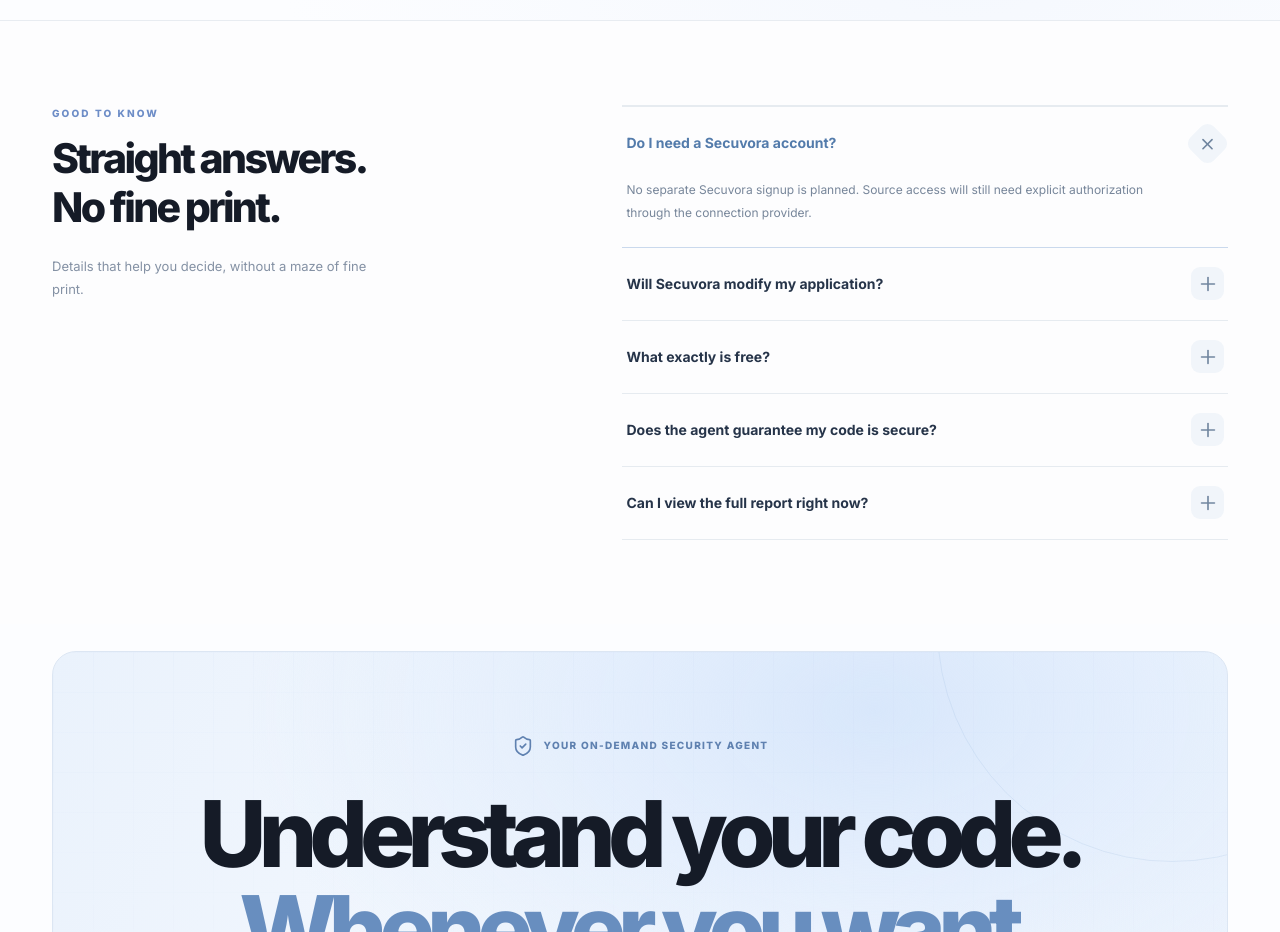
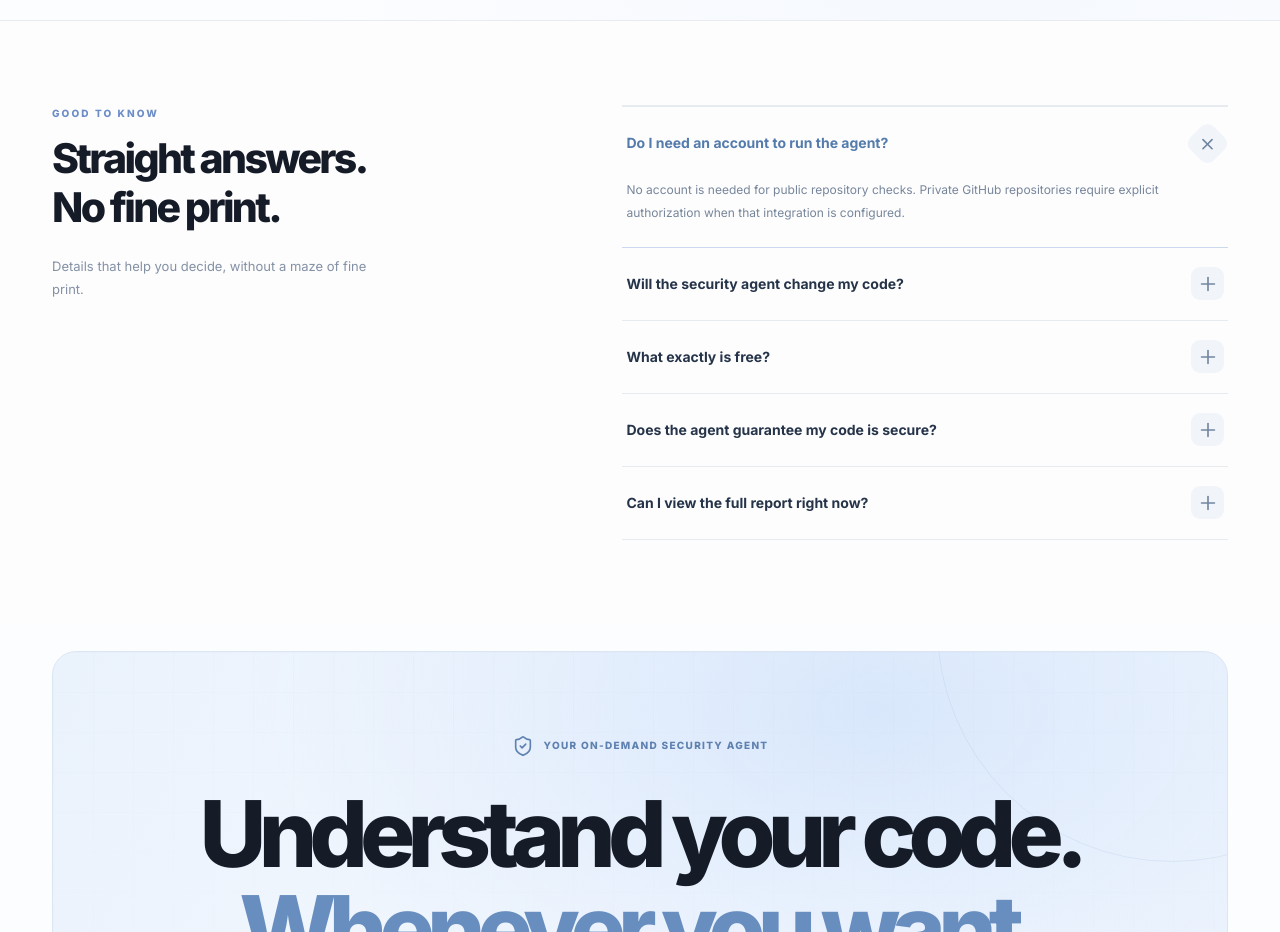
Before and after one commit to helloskyorigin/Safe-sure, a Next.js app: page / in a window 1280 px wide. Shown: the part 4060-4992 px from the top of the page. Built offline with nearby package versions, Linux system fonts and the light colour scheme.

Commit message:
copy: refine Secuvora agent positioning and truthful feature descriptions

```diff
--- a/components/FaqSection.tsx
+++ b/components/FaqSection.tsx
@@ -6,11 +6,11 @@ import { Plus } from "lucide-react";
 
 const faqs = [
   {
-    question: "Do I need a Secuvora account?",
-    answer: "No separate Secuvora signup is planned. Source access will still need explicit authorization through the connection provider.",
+    question: "Do I need an account to run the agent?",
+    answer: "No account is needed for public repository checks. Private GitHub repositories require explicit authorization when that integration is configured.",
   },
   {
-    question: "Will Secuvora modify my application?",
+    question: "Will the security agent change my code?",
     answer: "No. The agent performs bounded read-only source analysis and advisory lookups. It does not modify code or apply patches; you review and make changes yourself.",
   },
   {
```
